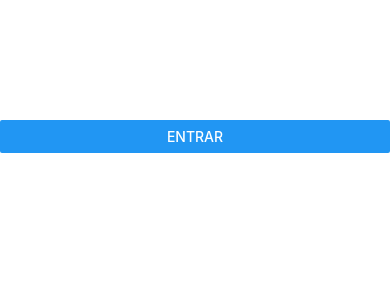
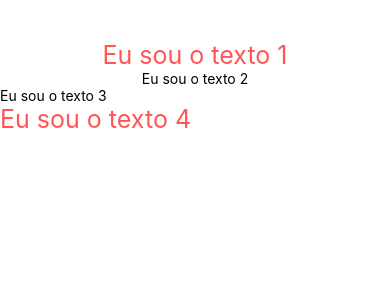
Before and after one commit to AndersonTeala/react-native-first-project, a React Native app: screen / in a window 390 px wide. Shown: the top 300 px of the page. Built offline with nearby package versions, Linux system fonts and the light colour scheme.

Commit message:
Styles and groups

```diff
--- a/App.js
+++ b/App.js
@@ -1,35 +1,32 @@
 import React, { Component } from 'react';
-import {View, Text, Button, StatusBar } from 'react-native'
+import {View, Text, StyleSheet } from 'react-native'
 
 class App extends Component{
+render(){
+    return(
+        <View style={styles.area} >
 
-  constructor(props){
-    super(props);
-    this.state = {
-      nome: ''
-    };
+          <Text style={[ styles.textoPrincipal, styles.alinhaTexto ]} >Eu sou o texto 1</Text>
+          <Text style={styles.alinhaTexto} >Eu sou o texto 2</Text>
+          <Text>Eu sou o texto 3</Text>
+          <Text style={styles.textoPrincipal} >Eu sou o texto 4</Text>
 
-    this.entrar = this.entrar.bind(this);
-  }
-
-  entrar(nome){
-    this.setState({
-      nome: nome
-    })
-  }
-
-  render(){
-    return(
-        <View style={{ marginTop: 120}}>
-
-          <Button title="Entrar" onPress={ () => this.entrar('Alterar Texto')} />
-
-          <Text style={{ fontSize: 23, color: '#50fa7b', textAlign: 'center' }}>
-            {this.state.nome}
-          </Text>
         </View>
       );
     }
   }
 
+  const styles = StyleSheet.create({
+    area:{
+      marginTop: 40
+    },
+    textoPrincipal:{
+      fontSize: 25,
+      color: '#ff5555'
+    },
+    alinhaTexto:{
+      textAlign: 'center'
+    }
+  });
+
 export default App;
```
